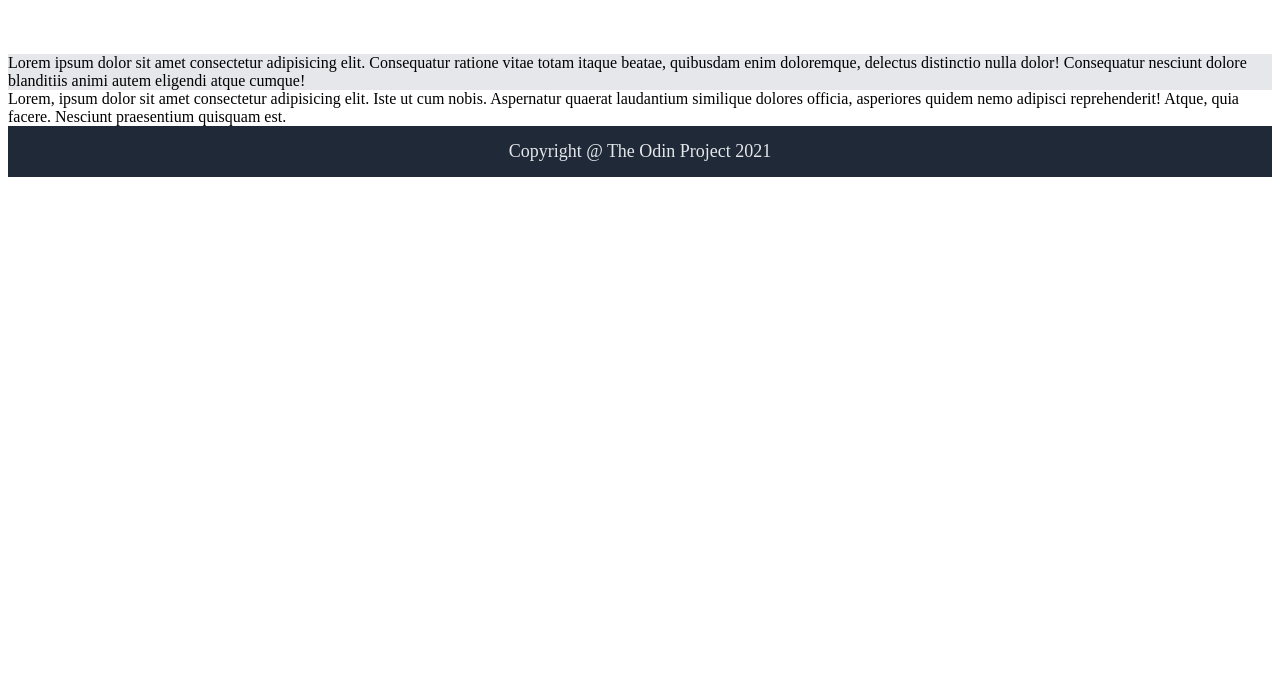
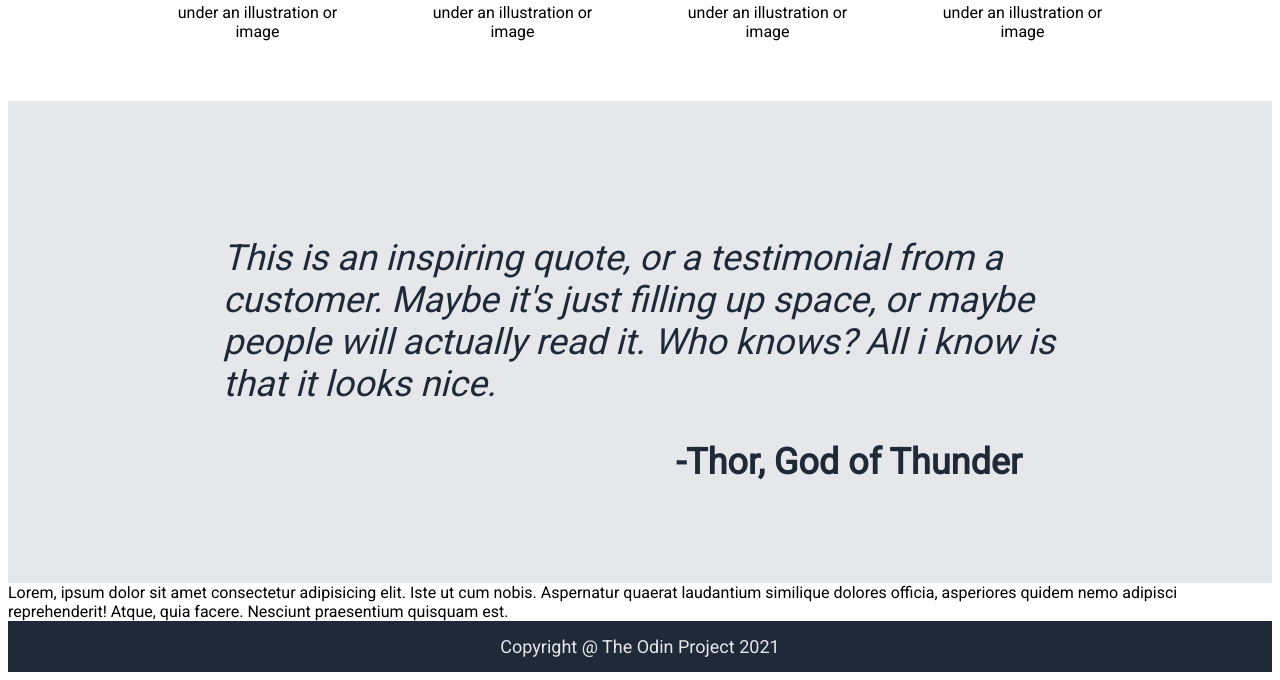
Before and after one commit to enrihg/odin-landing-page, a plain HTML site: page index.html in a window 1280 px wide. Shown: the part 651-1331 px from the top of the page. Before the commit the page ends 836 px from the top, so only its background shows below. Drawn offline with Linux system fonts and the light colour scheme.

Commit message:
Section 3 completed

```diff
--- a/index.html
+++ b/index.html
@@ -6,6 +6,7 @@
   <meta name="viewport" content="width=device-width, initial-scale=1.0">
   <title>Landing page</title>
   <link rel="stylesheet" href="style.css">
+  <link href="https://fonts.googleapis.com/css?family=Roboto" rel="stylesheet" type="text/css">
 </head>
 <body>
   <div class="section1">
@@ -48,7 +49,10 @@
       </div>
     </div>
   </div>
-  <div class="section3">Lorem ipsum dolor sit amet consectetur adipisicing elit. Consequatur ratione vitae totam itaque beatae, quibusdam enim doloremque, delectus distinctio nulla dolor! Consequatur nesciunt dolore blanditiis animi autem eligendi atque cumque!</div>
+  <div class="section3">
+    <blockquote>This is an inspiring quote, or a testimonial from a customer. Maybe it's just filling up space, or maybe people will actually read it. Who knows? All i know is that it looks nice.</blockquote>
+    <cite>-Thor, God of Thunder</cite>
+  </div>
   <div class="section4">Lorem, ipsum dolor sit amet consectetur adipisicing elit. Iste ut cum nobis. Aspernatur quaerat laudantium similique dolores officia, asperiores quidem nemo adipisci reprehenderit! Atque, quia facere. Nesciunt praesentium quisquam est.</div>
   <div class="footer">Copyright @ The Odin Project 2021</div>
 </html>
--- a/style.css
+++ b/style.css
@@ -1,3 +1,7 @@
+* {
+  font-family: 'Roboto', monospace;
+}
+
 body {
   display: flex;
   flex-direction: column;
@@ -40,7 +44,7 @@ a {
 h1 {
   color: #F9FAF8;
   font-size: 48px;
-  font-weight:bolder; /*no funciona*/
+  font-weight:800;
   margin-top: 0;
 }
 
@@ -80,7 +84,7 @@ button {
 h2 {
   color: #1F2937;
   font-size: 36px;
-  font-weight: bolder; /*no funicona*/
+  font-weight: 800;
   text-align: center;
 }
 
@@ -99,20 +103,38 @@ h2 {
   text-align: center;
 }
 
+.section3 {
+  background-color: #E5E7EB;
+  display: flex;
+  flex-direction: column;
+  justify-content: center;
+  padding: 100px 175px;
+}
+
+blockquote {
+  color: #1F2937;
+  font-size: 36px;
+  font-weight: 300;
+  font-style: italic;
+}
+
+cite {
+  color: #1F2937;
+  font-size: 36px;
+  font-weight: 800;
+  text-align: right;
+  font-style: normal;
+  padding-right: 75px;
+}
 
 
 
 
 
 
-.section3 {
-  background-color: #E5E7EB;
-}
 
 .footer {
   background-color: #1F2937;
-  /*position: fixed;*/
-  /*bottom: 0;*/
   left: 0;
   right: 0;
   padding: 15px;
```
